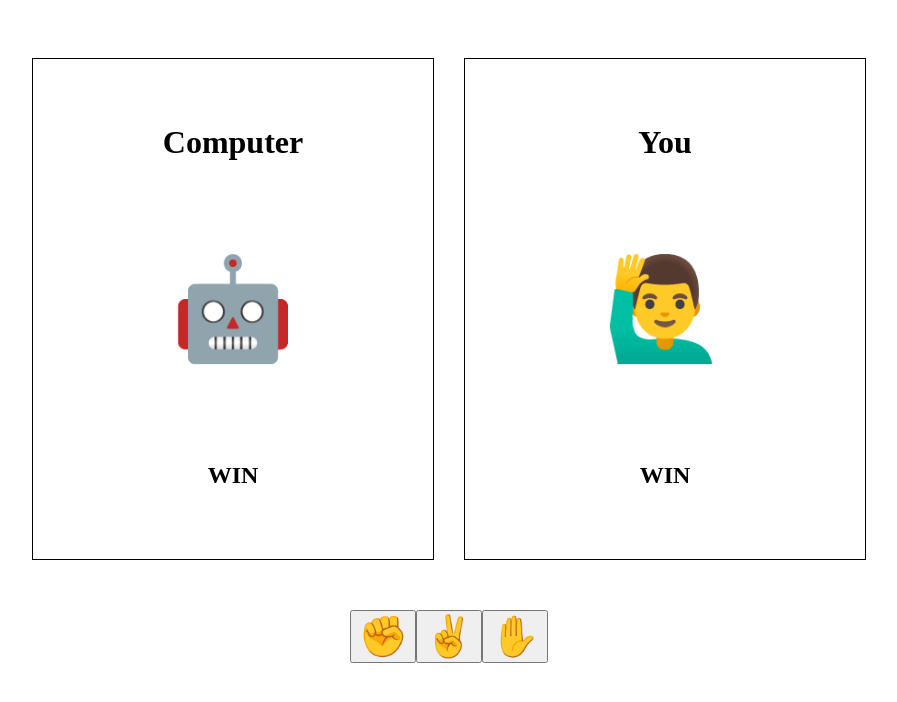
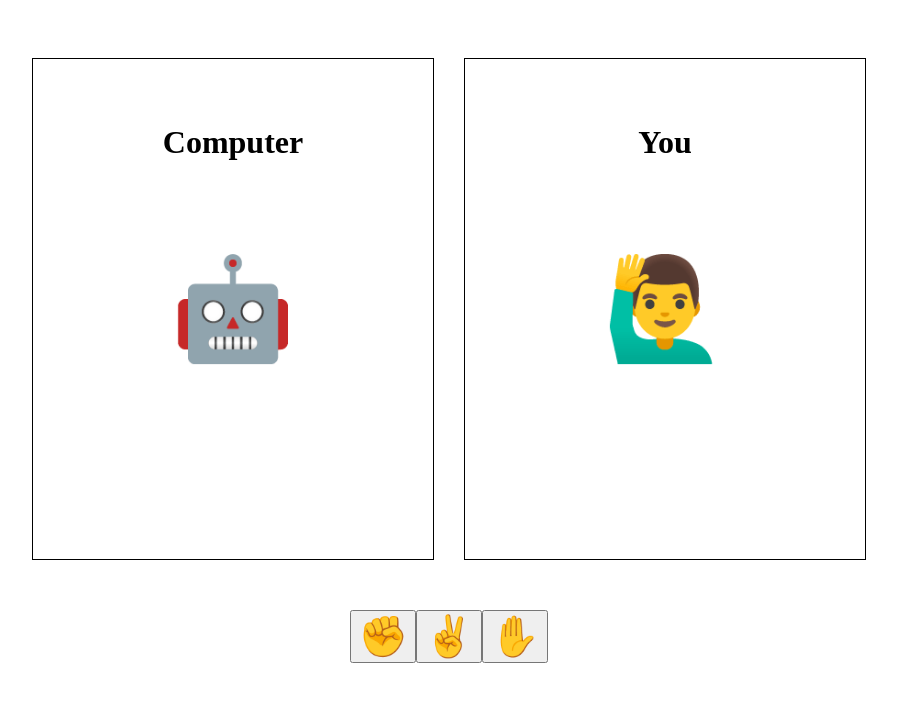
Before and after one commit to SoYoungLEE-me/React-rps, a React (Vite) app: page / in a window 1280 px wide. Shown: the top 702 px of the page, without its empty margins (191-1088 px from the left). Built offline with nearby package versions, Linux system fonts and the light colour scheme.

Commit message:
판정 기능까지 완료

```diff
--- a/src/App.jsx
+++ b/src/App.jsx
@@ -19,14 +19,58 @@ const choice = {
 
 function App() {
   const [userSelect, setUserSelect] = useState(null);
+  const [ComputerSelect, setComputerSelect] = useState(null);
+  const [userResult, setUserResult] = useState("");
+  const [computerResult, setComputerResult] = useState("");
+
   const play = (userChoice) => {
     setUserSelect(choice[userChoice]);
+
+    let computerChoice = randomChoice();
+    setComputerSelect(computerChoice);
+
+    const userResult = judgement(choice[userChoice], computerChoice);
+    setUserResult(userResult);
+
+    const computerResult =
+      userResult === "WIN" ? "LOSE" : userResult === "LOSE" ? "WIN" : "TIE";
+    setComputerResult(computerResult);
   };
+
+  const randomChoice = () => {
+    let itemArray = Object.keys(choice); //객체의 키값만 뽑아서 array로 만들어주는 함수, 그니까 지금 안에 ["rock", "scissors", "paper"] 이렇게 들어있음
+    let randomItem = Math.floor(Math.random() * itemArray.length);
+    let final = itemArray[randomItem]; //itemArray에 랜덤하게 인덱스 값 부여, rock, scissors, paper 중 하나 랜덤하게 final에 저장
+    return choice[final]; //객체값까지 전부 전달하면 끝-!
+  };
+
+  const judgement = (user, computer) => {
+    if (user.name === computer.name) {
+      return "TIE";
+    } else if (user.name === "Rock") {
+      return computer.name === "Scissors" ? "WIN" : "LOSE";
+    } else if (user.name === "Paper") {
+      return computer.name === "Rock" ? "WIN" : "LOSE";
+    } else if (user.name === "Scissors") {
+      return computer.name === "Paper" ? "WIN" : "LOSE";
+    }
+  };
+
   return (
     <div className="App">
       <div className="Box">
-        <Box title={"Computer"} isLeft={true} result={"WIN"} />
-        <Box title={"You"} isLeft={false} result={"WIN"} item={userSelect} />
+        <Box
+          title={"Computer"}
+          isLeft={true}
+          result={computerResult}
+          item={ComputerSelect}
+        />
+        <Box
+          title={"You"}
+          isLeft={false}
+          result={userResult}
+          item={userSelect}
+        />
       </div>
       <div className="ButtonItem">
         <button onClick={() => play("rock")}>✊</button>
--- a/src/components/Box.css
+++ b/src/components/Box.css
@@ -28,3 +28,15 @@
 .Right {
   transform: rotate(-90deg);
 }
+
+.WIN {
+  border: 5px solid rgb(104, 206, 246);
+}
+
+.LOSE {
+  border: 5px solid rgb(255, 73, 73);
+}
+
+.TIE {
+  border: 5px solid rgb(165, 255, 186);
+}
--- a/src/components/Box.jsx
+++ b/src/components/Box.jsx
@@ -6,7 +6,7 @@ const Box = ({ title, isLeft, result, item }) => {
   const isHandIcon = ["✊", "✌️", "✋"].includes(icon);
 
   return (
-    <div className="BoxItem">
+    <div className={`BoxItem ${result}`}>
       <div className="Top">
         <h1>{title}</h1>
       </div>
```
Also changed, not shown: 1 other file (tests, documents, lock files or other folders).
